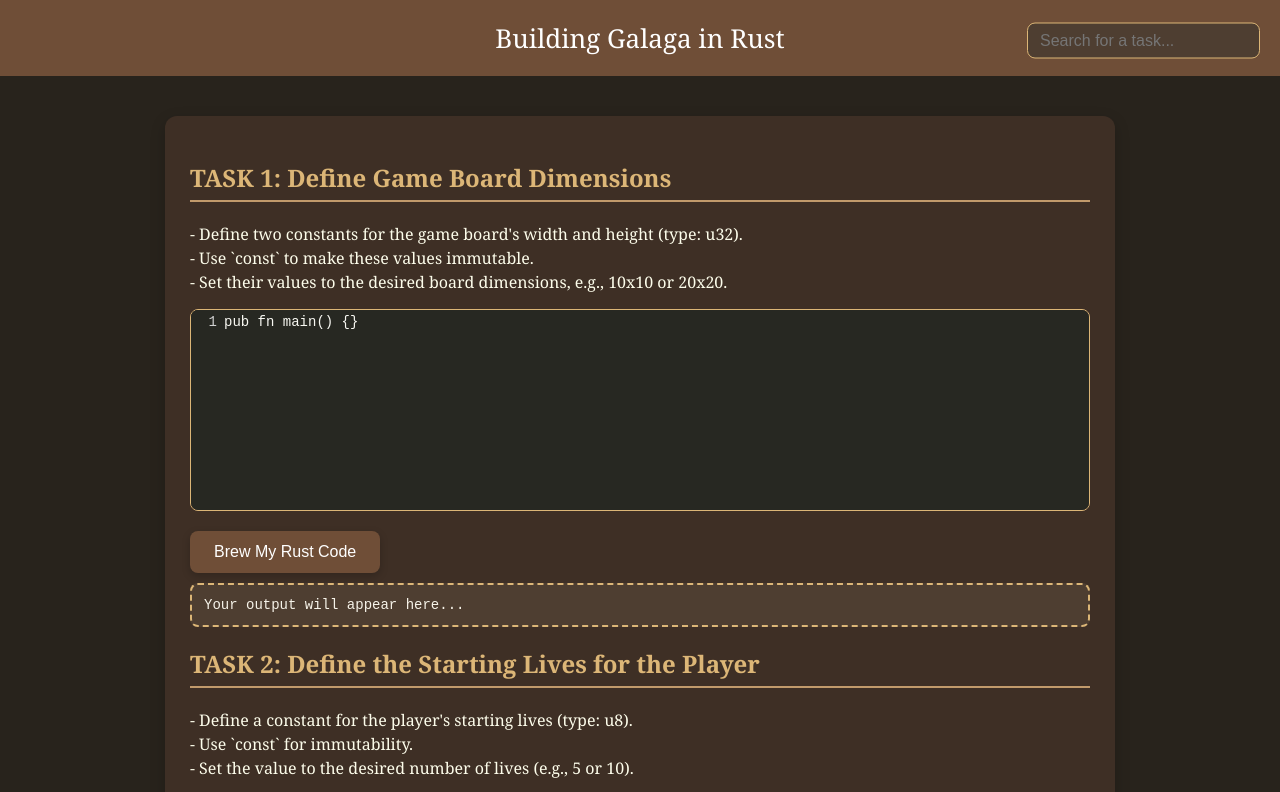
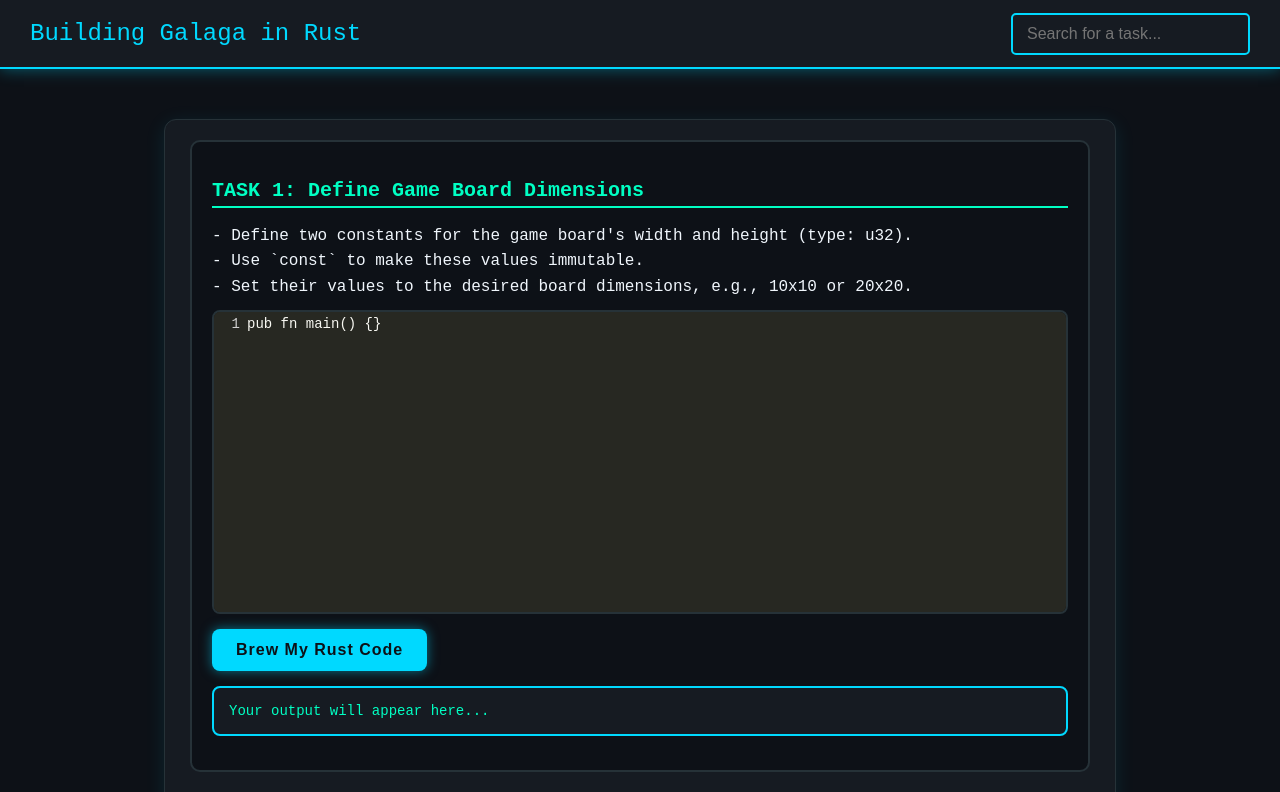
Before and after one commit to GandalfTheGrey-DEV/GalagaRustCourseOnline, a plain HTML site: page index.html in a window 1280 px wide. Shown: the top 792 px of the page. Drawn offline with nearby package versions, Linux system fonts and the light colour scheme.

Commit message:
fixed design

```diff
--- a/index.html
+++ b/index.html
@@ -6,122 +6,11 @@
     <meta name="viewport" content="width=device-width, initial-scale=1.0">
     <title>GALAGA𒃴</title>
 
+    <link rel="stylesheet" href="styles.css">
     <link rel="stylesheet" href="https://cdnjs.cloudflare.com/ajax/libs/codemirror/5.65.14/codemirror.min.css">
     <link rel="stylesheet" href="https://cdnjs.cloudflare.com/ajax/libs/codemirror/5.65.14/theme/monokai.min.css">
     <script src="https://cdnjs.cloudflare.com/ajax/libs/codemirror/5.65.14/codemirror.min.js"></script>
     <script src="https://cdnjs.cloudflare.com/ajax/libs/codemirror/5.65.14/mode/rust/rust.min.js"></script>
-
-    <style>
-        body {
-            font-family: 'Georgia', serif;
-            background: #28231c;
-            color: #d2b48c;
-            margin: 0;
-            padding: 0;
-        }
-
-        header {
-            background-color: #6f4e37;
-            padding: 20px;
-            color: #fff;
-            text-align: center;
-            font-size: 26px;
-            position: relative;
-        }
-
-        .search-bar {
-            position: absolute;
-            top: 50%;
-            right: 20px;
-            transform: translateY(-50%);
-        }
-
-        .search-bar input {
-            padding: 8px 12px;
-            font-size: 16px;
-            border: 1px solid #dcb677;
-            border-radius: 8px;
-            background-color: #4e3e31;
-            color: #fdfdeb;
-            outline: none;
-        }
-
-        .task-container {
-            max-width: 900px;
-            margin: 40px auto;
-            padding: 25px;
-            background: #3e2f25;
-            border-radius: 12px;
-            box-shadow: 0 5px 15px rgba(0, 0, 0, 0.2);
-        }
-
-        h2 {
-            color: #dcb677;
-            border-bottom: 2px solid #c19a6b;
-            padding-bottom: 6px;
-        }
-
-        p.instructions {
-            color: #fdfdeb;
-            font-size: 16px;
-            margin-bottom: 15px;
-            line-height: 1.5;
-        }
-
-        .editor-container {
-            margin-bottom: 20px;
-            border: 1px solid #dcb677;
-            border-radius: 8px;
-            overflow: hidden;
-            background: #4e3e31;
-        }
-
-        .CodeMirror {
-            height: auto;
-            min-height: 200px;
-            font-size: 14px;
-            background: #4e3e31;
-            color: #f6f3e9;
-        }
-
-        button {
-            padding: 12px 24px;
-            font-size: 16px;
-            background-color: #6f4e37;
-            color: white;
-            border: none;
-            cursor: pointer;
-            border-radius: 8px;
-            box-shadow: 0px 3px 8px rgba(0, 0, 0, 0.2);
-            transition: background-color 0.3s ease, transform 0.1s ease;
-        }
-
-        button:hover {
-            background-color: #5c3b28;
-            transform: scale(1.05);
-        }
-
-        footer {
-            text-align: center;
-            color: #dcb677;
-            font-size: 14px;
-            margin-top: 30px;
-            border-top: 1px solid #4e3e31;
-            padding: 15px 0;
-        }
-
-        .outlined-container {
-            border: 2px dashed #dcb677;
-            border-radius: 8px;
-            padding: 12px;
-            font-size: 14px;
-            font-family: 'Courier New', Courier, monospace;
-            background-color: #4e3e31;
-            color: #f6f3e9;
-            margin-top: 10px;
-            white-space: pre-wrap;
-        }
-    </style>
 </head>
 
 <body>
--- /dev/null
+++ b/styles.css
@@ -0,0 +1,161 @@
+/* General Reset and Dark Cyber Theme */
+body {
+    font-family: 'Roboto Mono', monospace; /* Clean monospace font */
+    background: #0d1117; /* Dark background */
+    color: #c9d1d9; /* Light text for contrast */
+    margin: 0;
+    padding: 0;
+}
+
+/* Header */
+header {
+    background-color: #161b22; /* Slightly lighter dark tone */
+    color: #00d9ff; /* Neon cyan */
+    padding: 20px 30px;
+    font-size: 24px;
+    text-align: left;
+    border-bottom: 2px solid #00d9ff; /* Neon border */
+    position: relative;
+    box-shadow: 0 0 15px rgba(0, 217, 255, 0.4); /* Neon glow */
+}
+
+.search-bar {
+    position: absolute;
+    top: 50%;
+    right: 30px;
+    transform: translateY(-50%);
+}
+
+.search-bar input {
+    padding: 10px 14px;
+    font-size: 16px;
+    border: 2px solid #00d9ff; /* Neon border */
+    border-radius: 5px;
+    background-color: #161b22;
+    color: #c9d1d9;
+    outline: none;
+    transition: box-shadow 0.3s ease, border-color 0.3s ease;
+}
+
+.search-bar input:focus {
+    box-shadow: 0 0 8px #00d9ff;
+    border-color: #00ffc3; /* Slight green hue on focus */
+}
+
+/* Task Container */
+.task-container {
+    max-width: 900px;
+    margin: 50px auto;
+    padding: 20px 25px;
+    background: #161b22; /* Slightly lighter than the body */
+    border-radius: 12px;
+    box-shadow: 0 4px 20px rgba(0, 217, 255, 0.1); /* Subtle shadow */
+    border: 1px solid #263238; /* Muted border */
+}
+
+.task-item {
+    margin-bottom: 30px;
+    padding: 20px;
+    border: 2px solid #263238; /* Dark border */
+    border-radius: 10px;
+    background: #0d1117; /* Match body background */
+    transition: transform 0.2s ease, box-shadow 0.2s ease, border-color 0.3s ease;
+}
+
+.task-item:hover {
+    transform: translateY(-5px); /* Float upwards slightly */
+    border-color: #00d9ff; /* Neon highlight */
+    box-shadow: 0 0 12px rgba(0, 217, 255, 0.4);
+}
+
+h2 {
+    color: #00ffc3; /* Neon green */
+    font-size: 20px;
+    margin-bottom: 10px;
+    border-bottom: 2px solid #00ffc3;
+    padding-bottom: 4px;
+}
+
+p.instructions {
+    color: #f0f6fc; /* Muted light white */
+    font-size: 16px;
+    margin-bottom: 10px;
+    line-height: 1.6;
+}
+
+/* Code Editor */
+.editor-container {
+    margin-bottom: 15px;
+    border: 2px solid #263238; /* Dark border */
+    border-radius: 8px;
+    overflow: hidden;
+    background: #0d1117; /* Code editor matches body */
+}
+
+.CodeMirror {
+    height: auto;
+    min-height: 200px;
+    font-size: 14px;
+    background: #0d1117; /* Dark base */
+    color: #00ffc3; /* Neon green text */
+}
+
+/* Buttons */
+button {
+    display: inline-block;
+    padding: 12px 24px;
+    font-size: 16px;
+    font-weight: bold;
+    letter-spacing: 1px;
+    background-color: #00d9ff;
+    color: #0d1117;
+    border: none;
+    cursor: pointer;
+    border-radius: 8px;
+    box-shadow: 0px 0px 12px rgba(0, 217, 255, 0.5); /* Neon glow */
+    transition: all 0.3s ease-in-out;
+}
+
+button:hover {
+    background-color: #00ffc3; /* Slight green hue on hover */
+    transform: scale(1.05); /* Slight enlargement */
+}
+
+/* Output Box */
+.outlined-container {
+    border: 2px solid #00d9ff; /* Matching neon blue */
+    border-radius: 8px;
+    padding: 15px;
+    font-size: 14px;
+    font-family: 'Courier New', monospace;
+    background-color: #161b22; /* Dark container */
+    color: #00ffc3; /* Neon green */
+    margin-top: 15px;
+    white-space: pre-wrap;
+}
+
+/* Footer */
+footer {
+    text-align: center;
+    color: #c9d1d9;
+    background-color: #161b22;
+    font-size: 14px;
+    margin-top: 80px;
+    padding: 15px 0;
+    border-top: 1px solid #263238; /* Dark border */
+}
+
+/* Glow animations for highlighting */
+@keyframes neonGlow {
+    0%,
+    100% {
+        text-shadow: 0 0 8px #00d9ff, 0 0 16px #00d9ff, 0 0 24px #00d9ff;
+    }
+    50% {
+        text-shadow: 0 0 16px #00ffc3, 0 0 32px #00ffc3, 0 0 48px #00ffc3;
+    }
+}
+
+h2.highlight {
+    animation: neonGlow 1.5s infinite;
+}
```
